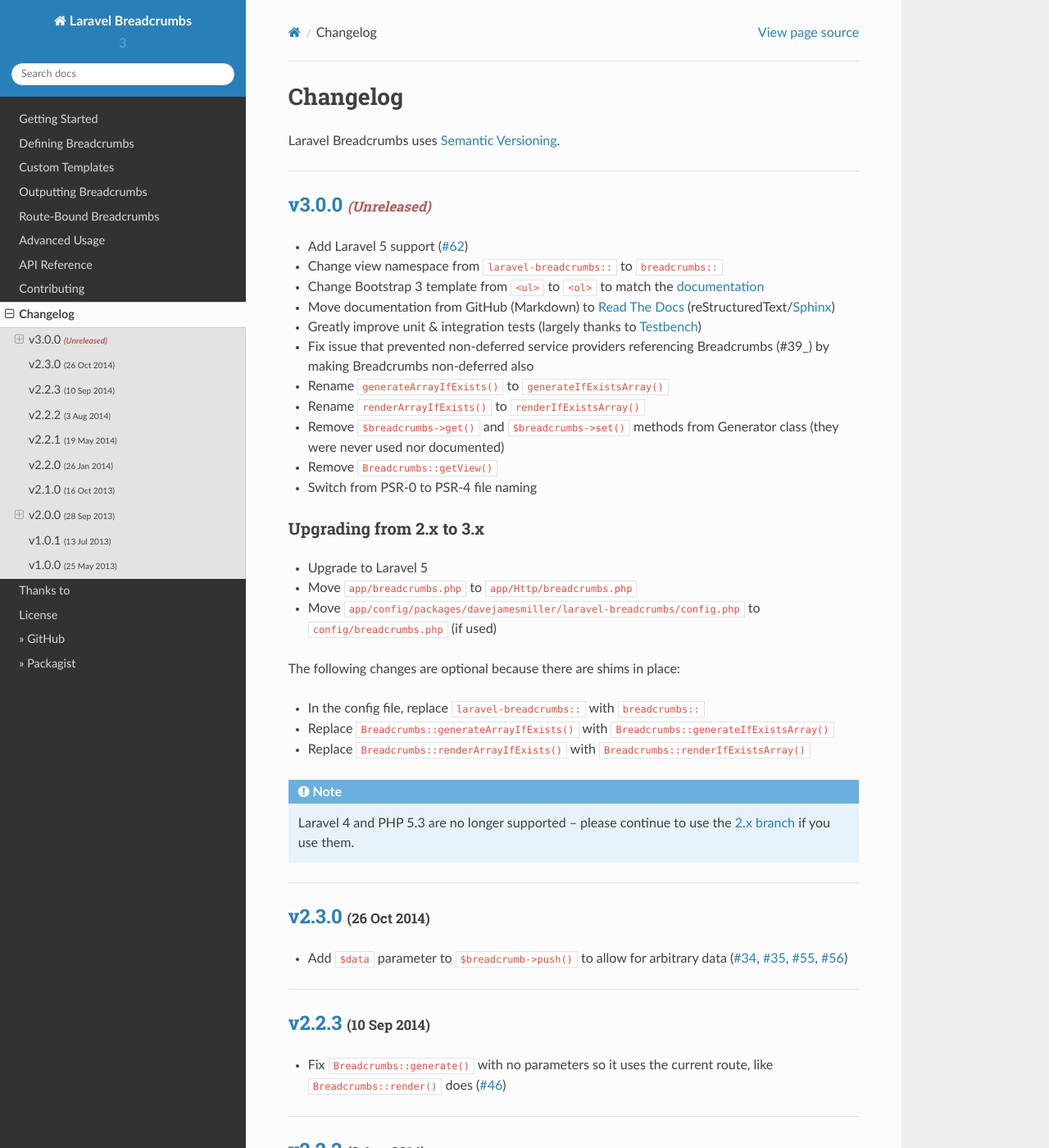
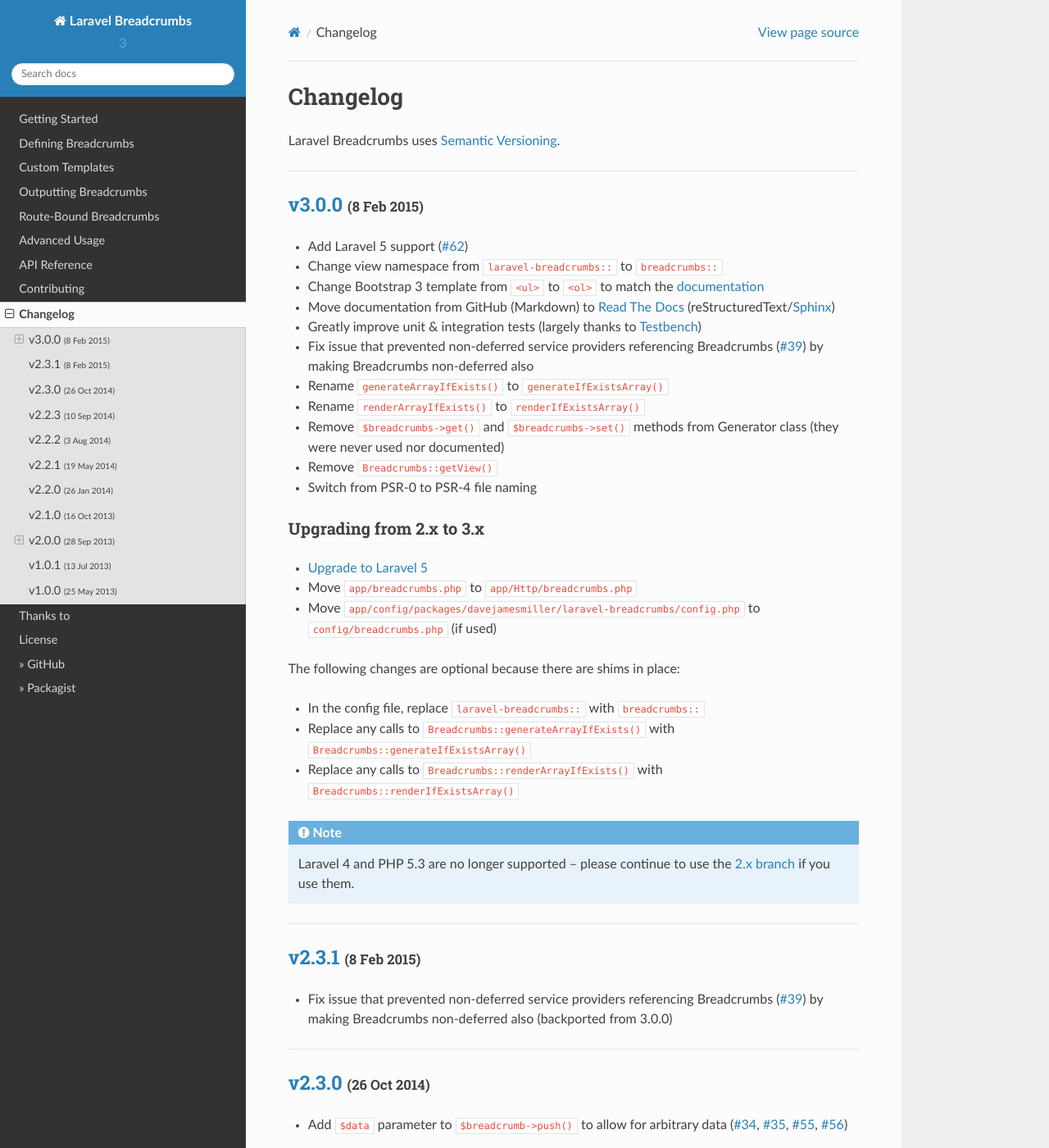
Before and after one commit to d13r/laravel-breadcrumbs, a Sphinx documentation site: the page built from docs/changelog.rst, in a window 1280 px wide and 1400 px high. Shown: the whole window at 82% size. Built offline with Sphinx 7.4.7 and the Read the Docs theme 2.0.0, drawn with Linux system fonts in a browser that asks for light colours.

Commit message:
Finalise changelog

```diff
--- a/docs/changelog.rst
+++ b/docs/changelog.rst
@@ -15,8 +15,13 @@
 Laravel Breadcrumbs uses `Semantic Versioning <http://semver.org/>`_.
 
 
+.. ================================================================================
+..  v3.0.1_ :future:`(Unreleased)`
+.. ================================================================================
+
+
 ================================================================================
- v3.0.0_ :future:`(Unreleased)`
+ v3.0.0_ :date:`(8 Feb 2015)`
 ================================================================================
 
 - Add Laravel 5 support (`#62`_)
@@ -24,7 +29,7 @@
 - Change Bootstrap 3 template from ``<ul>`` to ``<ol>`` to match the `documentation <http://getbootstrap.com/components/#breadcrumbs>`_
 - Move documentation from GitHub (Markdown) to `Read The Docs <https://readthedocs.org/>`_ (reStructuredText/`Sphinx <http://sphinx-doc.org/>`_)
 - Greatly improve unit & integration tests (largely thanks to `Testbench <https://github.com/orchestral/testbench>`_)
-- Fix issue that prevented non-deferred service providers referencing Breadcrumbs (#39_) by making Breadcrumbs non-deferred also
+- Fix issue that prevented non-deferred service providers referencing Breadcrumbs (`#39`_) by making Breadcrumbs non-deferred also
 - Rename ``generateArrayIfExists()`` to ``generateIfExistsArray()``
 - Rename ``renderArrayIfExists()`` to ``renderIfExistsArray()``
 - Remove ``$breadcrumbs->get()`` and ``$breadcrumbs->set()`` methods from Generator class (they were never used nor documented)
@@ -40,19 +45,28 @@
  Upgrading from 2.x to 3.x
 ----------------------------------------
 
-- Upgrade to Laravel 5
+- `Upgrade to Laravel 5 <http://laravel.com/docs/5.0/upgrade#upgrade-5.0>`_
 - Move ``app/breadcrumbs.php`` to ``app/Http/breadcrumbs.php``
 - Move ``app/config/packages/davejamesmiller/laravel-breadcrumbs/config.php`` to ``config/breadcrumbs.php`` (if used)
 
 The following changes are optional because there are shims in place:
 
 - In the config file, replace ``laravel-breadcrumbs::`` with ``breadcrumbs::``
-- Replace ``Breadcrumbs::generateArrayIfExists()`` with ``Breadcrumbs::generateIfExistsArray()``
-- Replace ``Breadcrumbs::renderArrayIfExists()`` with ``Breadcrumbs::renderIfExistsArray()``
+- Replace any calls to ``Breadcrumbs::generateArrayIfExists()`` with ``Breadcrumbs::generateIfExistsArray()``
+- Replace any calls to ``Breadcrumbs::renderArrayIfExists()`` with ``Breadcrumbs::renderIfExistsArray()``
 
 .. note::
 
     Laravel 4 and PHP 5.3 are no longer supported -- please continue to use the `2.x branch <https://github.com/davejamesmiller/laravel-breadcrumbs/tree/2.x>`_ if you use them.
+
+
+================================================================================
+ v2.3.1_ :date:`(8 Feb 2015)`
+================================================================================
+
+- Fix issue that prevented non-deferred service providers referencing Breadcrumbs (`#39`_) by making Breadcrumbs non-deferred also (backported from 3.0.0)
+
+.. _v2.3.1: https://github.com/davejamesmiller/laravel-breadcrumbs/tree/3.0.0
 
 
 ================================================================================
```
